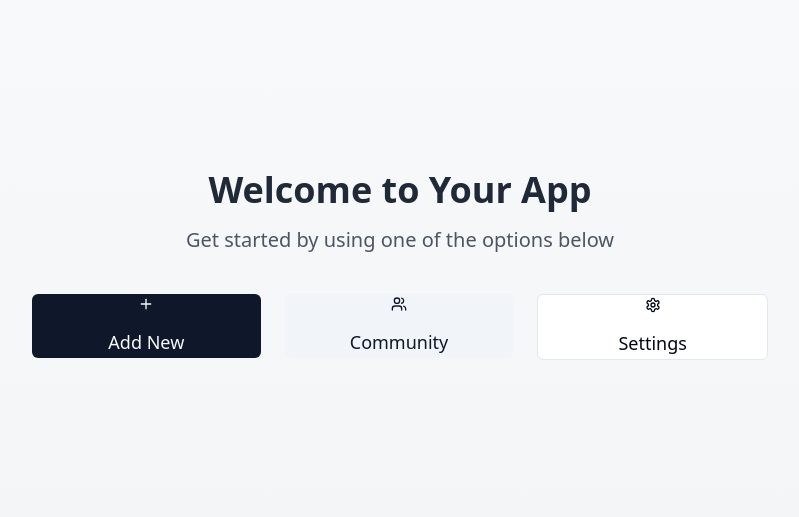
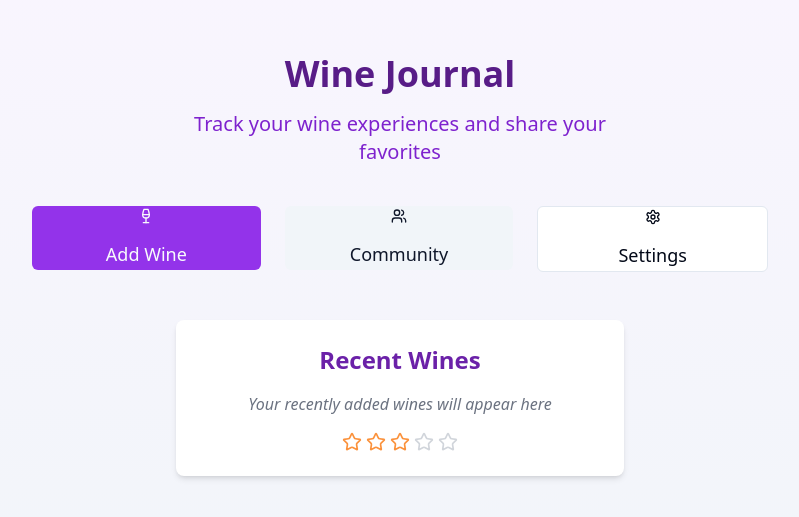
Before and after one commit to kokobe202/wine-whisperer-ratings, a React (Vite) app: page / in a window 1280 px wide. Shown: the part 135-652 px from the top of the page, without its empty margins (240-1039 px from the left). Built offline with nearby package versions, Linux system fonts and the light colour scheme.

Commit message:
Feat: Implement wine app features
Implement features for a wine app, including the ability to log drinks, add ratings with stars, and record thoughts.

```diff
--- a/src/pages/Index.tsx
+++ b/src/pages/Index.tsx
@@ -1,19 +1,19 @@
 
 import React from "react";
 import { Button } from "@/components/ui/button";
-import { Plus, Users, Settings } from "lucide-react";
+import { Plus, Users, Settings, Wine, Star } from "lucide-react";
 import { useNavigate } from "react-router-dom";
 import { toast } from "@/components/ui/sonner";
 
 const Index = () => {
   const navigate = useNavigate();
 
-  const handleAddClick = () => {
-    toast("Add functionality coming soon");
+  const handleAddWineClick = () => {
+    toast("Add wine functionality coming soon");
   };
 
   const handleCommunityClick = () => {
-    toast("Community page coming soon");
+    toast("Wine community page coming soon");
   };
 
   const handleSettingsClick = () => {
@@ -21,22 +21,25 @@ const Index = () => {
   };
 
   return (
-    <div className="min-h-screen flex flex-col items-center justify-center bg-gradient-to-b from-gray-50 to-gray-100">
+    <div className="min-h-screen flex flex-col items-center justify-center bg-gradient-to-b from-purple-50 to-slate-100">
       <div className="text-center mb-10">
-        <h1 className="text-4xl font-bold mb-4 text-gray-800">Welcome to Your App</h1>
-        <p className="text-xl text-gray-600 max-w-md mx-auto">
-          Get started by using one of the options below
+        <h1 className="text-4xl font-bold mb-4 text-purple-900">Wine Journal</h1>
+        <p className="text-xl text-purple-700 max-w-md mx-auto">
+          Track your wine experiences and share your favorites
         </p>
       </div>
 
       <div className="flex flex-col md:flex-row gap-6 w-full max-w-3xl px-4">
         <Button
-          onClick={handleAddClick}
-          className="flex-1 py-8 text-lg flex flex-col items-center gap-4"
+          onClick={handleAddWineClick}
+          className="flex-1 py-8 text-lg flex flex-col items-center gap-4 bg-purple-600 hover:bg-purple-700"
           size="lg"
         >
-          <Plus size={28} />
-          <span>Add New</span>
+          <div className="flex items-center gap-2">
+            <Wine size={24} />
+            <Plus size={16} className="absolute -top-1 -right-1" />
+          </div>
+          <span>Add Wine</span>
         </Button>
 
         <Button
@@ -59,6 +62,22 @@ const Index = () => {
           <span>Settings</span>
         </Button>
       </div>
+
+      <div className="mt-12 px-4 py-6 bg-white rounded-lg shadow-md max-w-md w-full">
+        <h2 className="text-2xl font-semibold text-center mb-4 text-purple-800">Recent Wines</h2>
+        <div className="text-center text-gray-500 italic">
+          Your recently added wines will appear here
+        </div>
+        <div className="flex justify-center mt-4">
+          <div className="flex space-x-1">
+            <Star className="text-orange-400" size={20} />
+            <Star className="text-orange-400" size={20} />
+            <Star className="text-orange-400" size={20} />
+            <Star className="text-gray-300" size={20} />
+            <Star className="text-gray-300" size={20} />
+          </div>
+        </div>
+      </div>
     </div>
   );
 };
```
